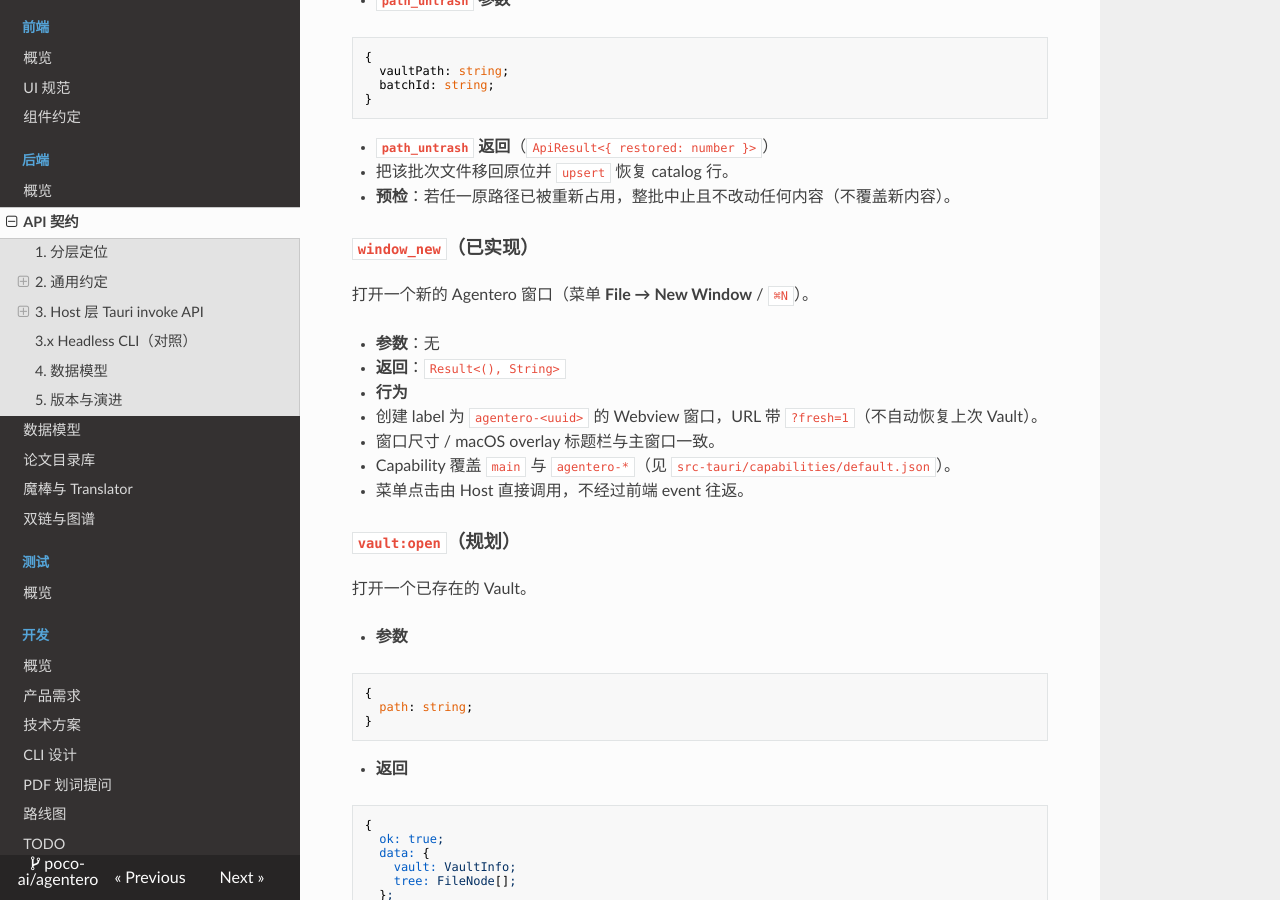
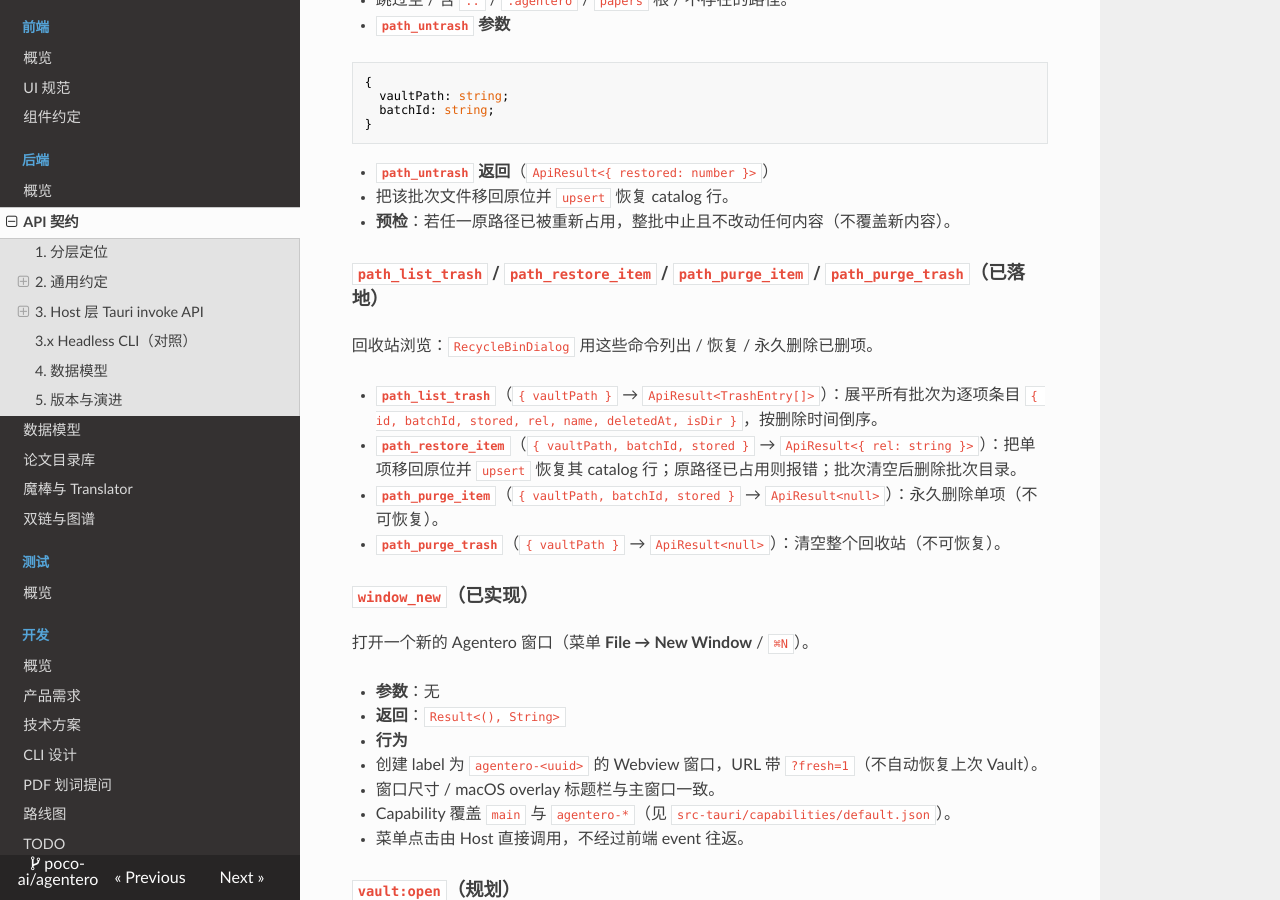
Before and after one commit to July-h5kf3/Agentero, an MkDocs documentation site: the page built from docs/backend/api.md, in a window 1280 px wide and 900 px high, scrolled down 4350 px. Built offline with MkDocs 1.6.1, drawn with Linux system fonts in a browser that asks for light colours; nearby versions of some CDN libraries; some of the changed text lies outside the part shown.

Commit message:
docs: document the Recycle Bin browser and its commands
- ui.md: Recycle Bin entry in the sidebar header + a "browse the bin"
  bullet under delete (restore / delete permanently / empty)
- api.md: path_list_trash / path_restore_item / path_purge_item /
  path_purge_trash contracts; list them as implemented
- roadmap.md / todo.md: note the bin is browsable (restore / empty)

```diff
--- a/docs/backend/api.md
+++ b/docs/backend/api.md
@@ -79,7 +79,7 @@
 ### 3.1 Vault 与窗口
 
 > **实现状态（V0.1）**
-> - 已实现：`vault_create`（snake_case invoke 名）、`path_open_in_terminal`、`path_trash` / `path_untrash`、`window_new`、`set_locale`。
+> - 已实现：`vault_create`（snake_case invoke 名）、`path_open_in_terminal`、`path_trash` / `path_untrash`（+ `path_list_trash` / `path_restore_item` / `path_purge_item` / `path_purge_trash`）、`window_new`、`set_locale`。
 > - 打开 Vault / 最近列表 / 树加载：当前主要由前端 `plugin-fs` + `localStorage`/`sessionStorage` 完成，Host 侧 `vault:open` / `vault:recent` 仍为规划契约。
 > - 实际 command 注册见 `src-tauri/src/lib.rs`。
 
@@ -169,6 +169,15 @@
 - **`path_untrash` 返回**（`ApiResult<{ restored: number }>`）
   - 把该批次文件移回原位并 `upsert` 恢复 catalog 行。
   - **预检**：若任一原路径已被重新占用，整批中止且不改动任何内容（不覆盖新内容）。
+
+#### `path_list_trash` / `path_restore_item` / `path_purge_item` / `path_purge_trash`（已落地）
+
+回收站浏览：`RecycleBinDialog` 用这些命令列出 / 恢复 / 永久删除已删项。
+
+- **`path_list_trash`**（`{ vaultPath }` → `ApiResult<TrashEntry[]>`）：展平所有批次为逐项条目 `{ id, batchId, stored, rel, name, deletedAt, isDir }`，按删除时间倒序。
+- **`path_restore_item`**（`{ vaultPath, batchId, stored }` → `ApiResult<{ rel: string }>`）：把单项移回原位并 `upsert` 恢复其 catalog 行；原路径已占用则报错；批次清空后删除批次目录。
+- **`path_purge_item`**（`{ vaultPath, batchId, stored }` → `ApiResult<null>`）：永久删除单项（不可恢复）。
+- **`path_purge_trash`**（`{ vaultPath }` → `ApiResult<null>`）：清空整个回收站（不可恢复）。
 
 #### `window_new`（已实现）
 
```
Also changed, not shown: docs/development/roadmap.md (+1 -1 lines), docs/development/todo.md (+1 -1 lines), docs/frontend/ui.md (+2 -0 lines).
